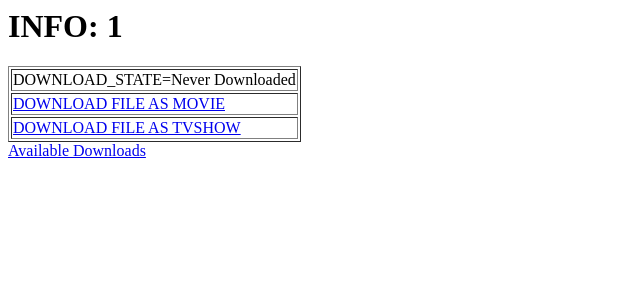
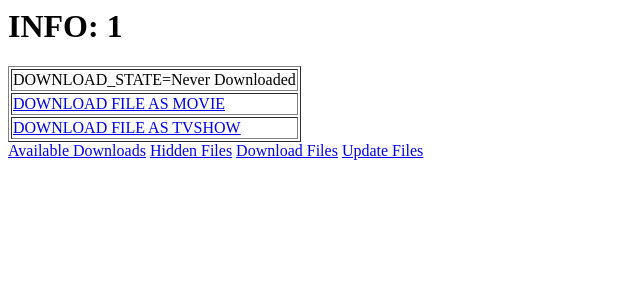
Before and after one commit to jawsem/jawsem, a Flask app: page /1/1 in a window 1280 px wide. Shown: the top 300 px of the page, without its empty margins (0-640 px from the left). Run offline with Flask 2, Linux system fonts and the light colour scheme; data that the repository does not hold is empty; parts of the project's set-up code (start-up, migrations or seed data) failed here and were passed over.

Commit message:
Comitting some updates to the program that allows you to update donwloads on the fly

```diff
--- a/plex_app/main.py
+++ b/plex_app/main.py
@@ -3,16 +3,11 @@
 from flask import Flask
 from flask import render_template, redirect,url_for
 import os
-import logging
 import datetime
 from db_utils import get_connection, get_size
 import pandas as pd
-from app_configs import FTP_MOUNT, PLEX_MOUNT
-file_path = os.path.dirname(os.path.abspath(__file__))
-log_file = os.path.join(file_path, 'base_app.log')
-logging.basicConfig(level=logging.DEBUG,
-                            format="%(asctime)s %(levelname)s %(threadName)s %(name)s %(message)s",
-                            filename=log_file)
+from app_configs import FTP_MOUNT, PLEX_MOUNT,logging
+from cron_scripts import download_files, update_available_dls
 
 app = Flask(__name__)
 pd.set_option('display.max_colwidth', -1)
@@ -24,7 +19,14 @@ def base_app():
     df['hide_file'] = df['seedbox_name'].apply(lambda x: """<a href="{}/hide">HIDE FILE</a>""".format(x))
     raw_html = df[['last_update_date','seedbox_name','download_file','hide_file']].sort_values(by='last_update_date',ascending=False).to_html(escape=False)
     return render_template('base.html',title = "AVAILABLE TO DOWNLOAD LIST",rawhtml=raw_html)
-
+@app.route('/download')
+def download():
+    download_files()
+    return redirect('/')
+@app.route('/update')
+def update():
+    update_available_dls()
+    return redirect('/')
 @app.route('/hiddenfiles')
 def hidden_files():
     conn = get_connection()
--- a/plex_app/templates/base.html
+++ b/plex_app/templates/base.html
@@ -4,3 +4,6 @@
 	<h1>{{title}}</h1>
 	{{ rawhtml|safe }}
 		<a href='/'>Available Downloads</a>
+		<a href='hiddenfiles'>Hidden Files</a>
+		<a href='download'>Download Files</a>
+		<a href='update'>Update Files</a>
```
Also changed, not shown: plex_app/app_configs.py (+9 -0 lines), plex_app/cron_scripts.py (+13 -2 lines).
